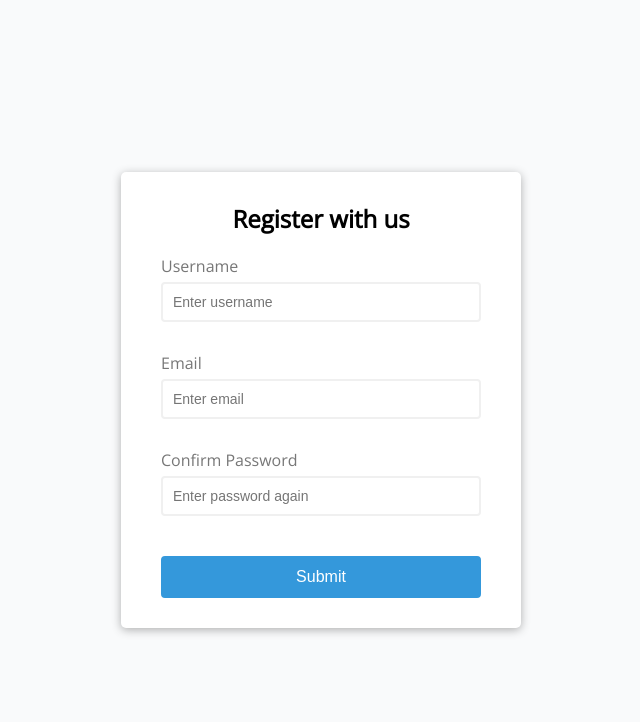
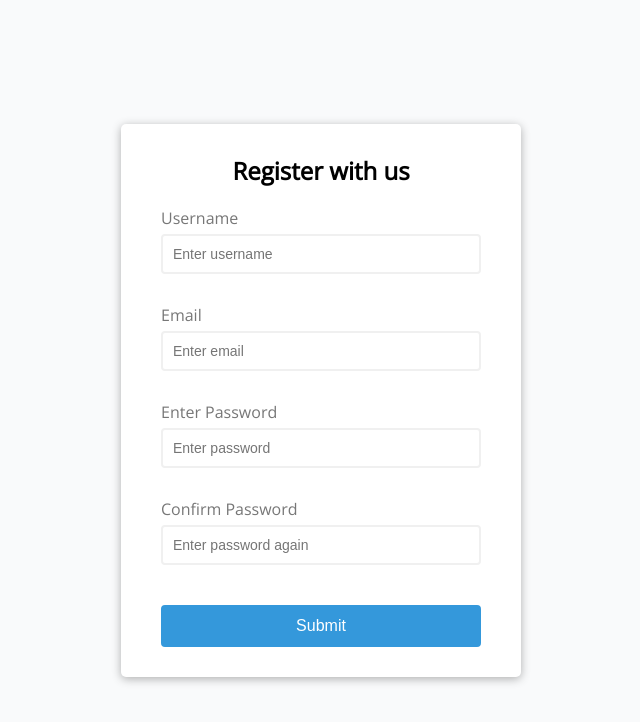
Before and after one commit to cmrowles89/HTML---Form-Validator, a plain HTML site: page index.html in a window 1280 px wide. Shown: the whole page, without its empty margins (319-959 px from the left). Drawn offline with nearby package versions, Linux system fonts and the light colour scheme.

Commit message:
update password 2 tag

```diff
--- a/index.html
+++ b/index.html
@@ -22,10 +22,16 @@
         <small>Error message</small>
       </div>
       <div class="form-control" >
-        <label for="password2">Confirm Password</label>
-        <input type="text" id="password2" placeholder="Enter password again">
+        <label for="password">Enter Password</label>
+        <input type="password" id="password" placeholder="Enter password">
         <small>Error message</small>
       </div>
+      <div class="form-control" >
+        <label for="password2">Confirm Password</label>
+        <input type="password" id="password2" placeholder="Enter password again">
+        <small>Error message</small>
+      </div>
+
       <button>Submit</button>
     </form>
   </div>
--- a/style.css
+++ b/style.css
@@ -1,10 +1,12 @@
 @import url('https://fonts.googleapis.com/css2?family=Open+Sans:wght@300&display=swap');
 
+/* Selects the root element of the document:
+   <html> in the case of HTML */
 :root{
   --success-color:#2ecc71;
   --error-color:#e74c3c;
 }
-
+/* Univeral selector * to size border box */
 *{
   box-sizing: border-box;
 }
```
